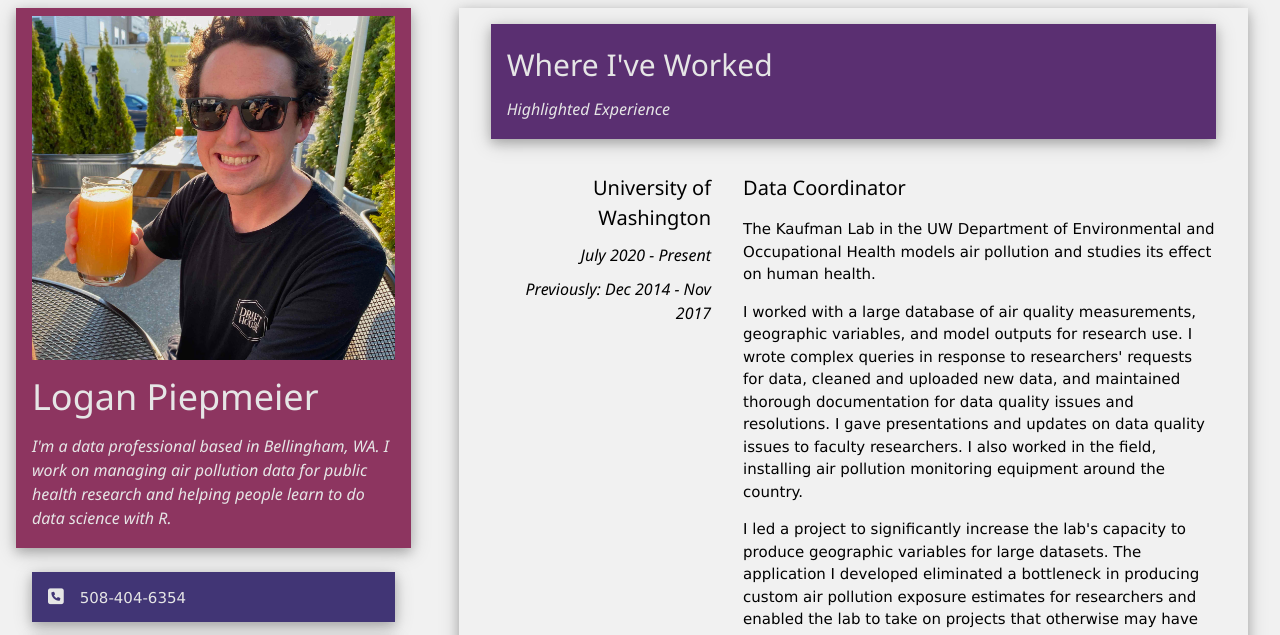
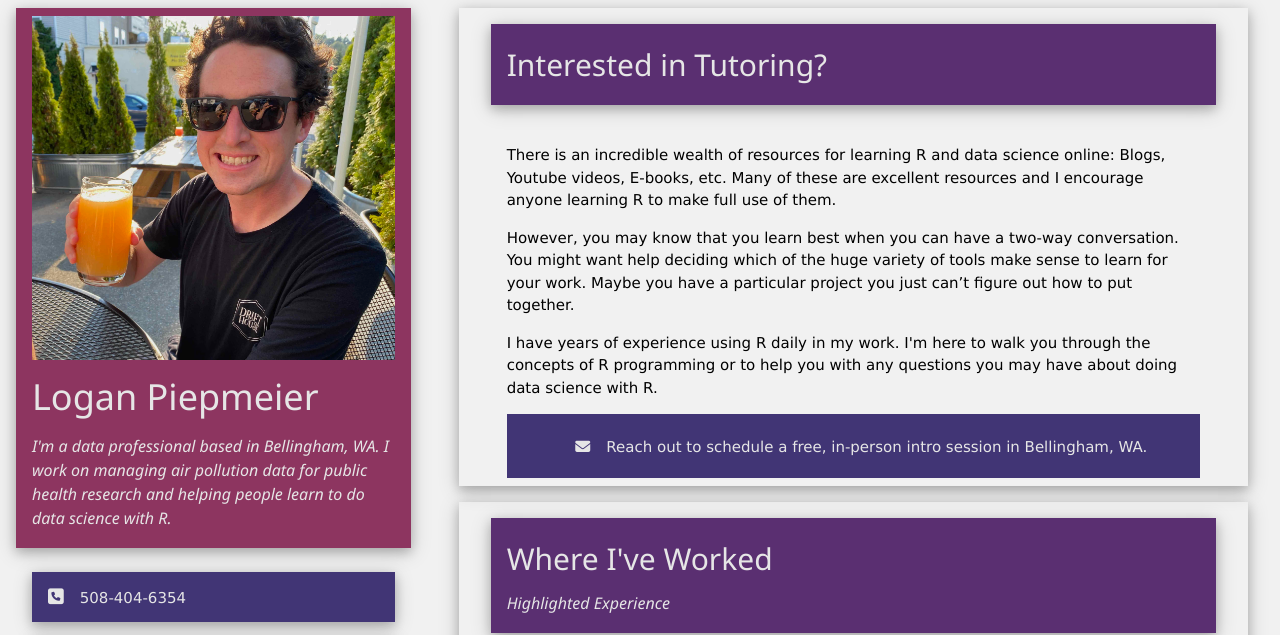
Before and after one commit to lpiep/lpiep.github.io, a plain HTML site: page index.html in a window 1280 px wide. Shown: the top 635 px of the page. Drawn offline with nearby package versions, Linux system fonts and the light colour scheme.

Commit message:
add tutoring section

```diff
--- a/index.html
+++ b/index.html
@@ -97,6 +97,33 @@
             </div>
         </div>
         <div class="w3-twothird">
+            <!--Tutoring Form-->
+            <div class="w3-container">
+                <div class="w3-padding">
+                    <div class="w3-container w3-card-4">
+                        <div class="w3-row w3-margin w3-padding w3-card-4 purple-0">
+                            <h2>Interested in Tutoring?</h2>
+                        </div>
+                        <div class="w3-padding">
+                            <div class="w3-container w3-row">
+                                <p>
+                                    There is an incredible wealth of resources for learning R and data science online: Blogs, Youtube videos, E-books, etc. Many of these are excellent resources and I encourage anyone learning R to make full use of them.
+                                </p>
+                                <p>
+                                    However, you may know that you learn best when you can have a two-way conversation. You might want help deciding which of the huge variety of tools make sense to learn for your work. Maybe you have a particular project you just can’t figure out how to put together.
+                                </p>
+                                <p>
+                                    I have years of experience using R daily in my work. I'm here to walk you through the concepts of R programming or to help you with any questions you may have about doing data science with R.
+                                </p>
+                                <div
+                                <div class="w3-container blue-0 w3-hover-grey w3-cell-row w3-center" onclick="window.open('mailto:logan.piepmeier@gmail.com','_self')">
+                                    <div class="w3-cell w3-padding-16 w3-mobile"><i class = "fa fa-envelope w3-padding"></i>Reach out to schedule a free, in-person intro session in Bellingham, WA.</div>
+                                </div>
+                            </div>
+                        </div>
+                    </div>
+                </div>
+            </div>
             <!--Job History -->
             <div class="w3-container">
                 <div class="w3-padding">
```
